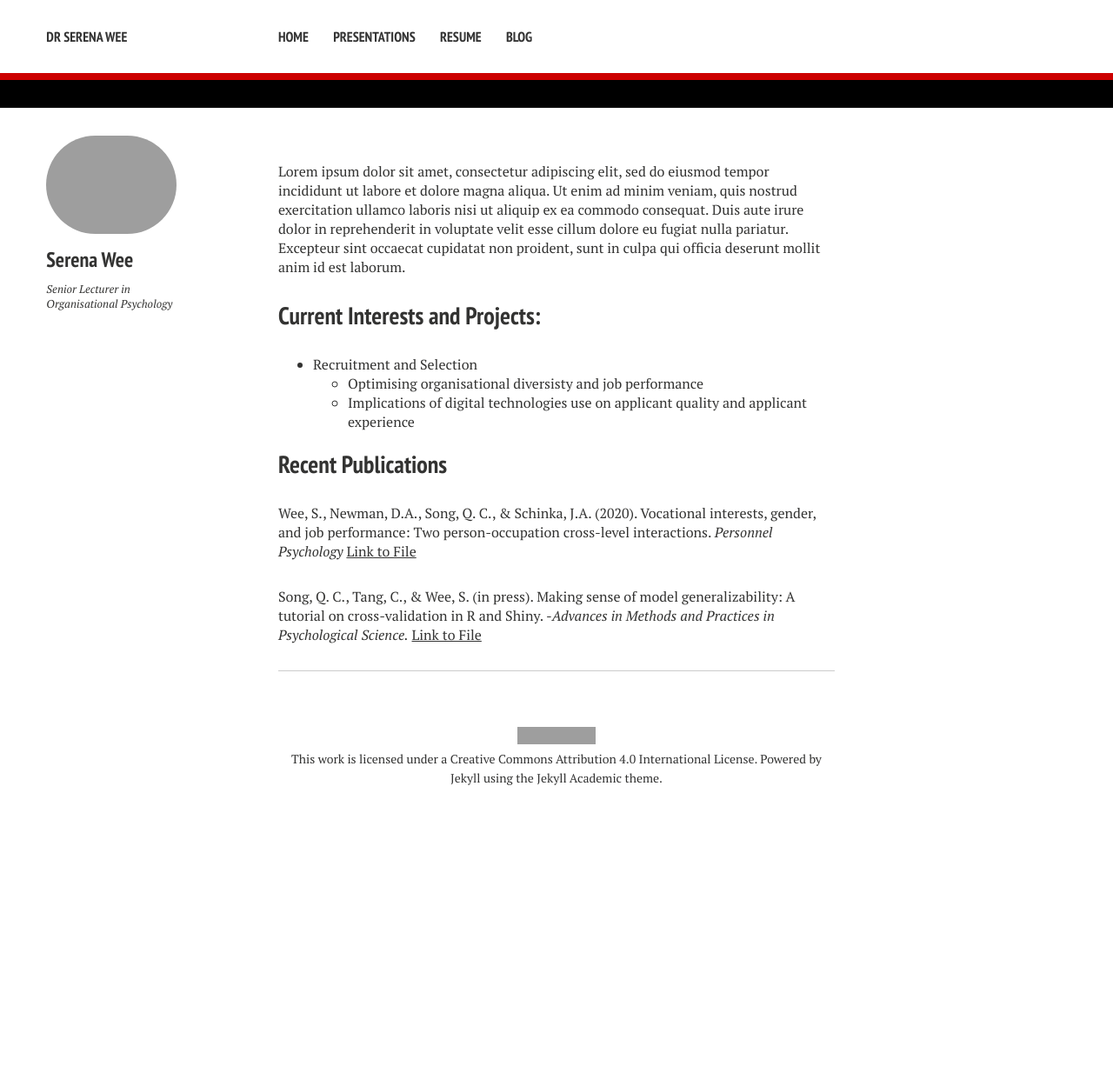
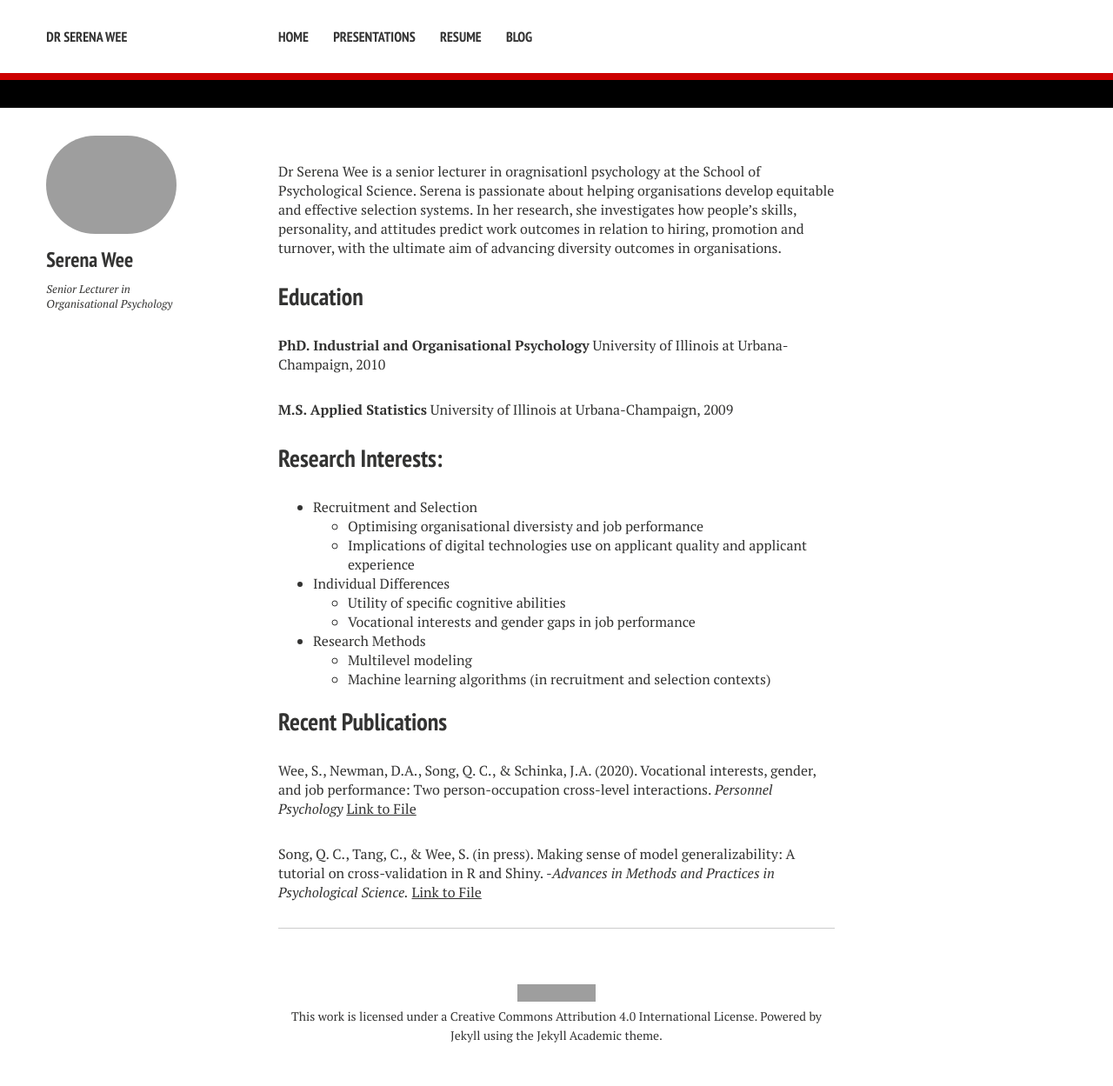
Before and after one commit to serena-wee/serena-wee.github.io, a Jekyll site: the page built from index.md, in a window 1280 px wide. Shown: the whole page at 87% size. Built offline with Jekyll 4.4.1, drawn with Linux system fonts in a browser that asks for light colours; nearby versions of some CDN libraries; before the commit the page ends 953 px from its top, so only the background shows below that; grey boxes are pictures that could not be loaded.

Commit message:
Include education and research interests

```diff
--- a/index.md
+++ b/index.md
@@ -3,13 +3,29 @@ layout: page
 excerpt: "About Me..."
 ---
 
-Lorem ipsum dolor sit amet, consectetur adipiscing elit, sed do eiusmod tempor incididunt ut labore et dolore magna aliqua. Ut enim ad minim veniam, quis nostrud exercitation ullamco laboris nisi ut aliquip ex ea commodo consequat. Duis aute irure dolor in reprehenderit in voluptate velit esse cillum dolore eu fugiat nulla pariatur. Excepteur sint occaecat cupidatat non proident, sunt in culpa qui officia deserunt mollit anim id est laborum.
+Dr Serena Wee is a senior lecturer in oragnisationl psychology at the School of Psychological Science. Serena is passionate about helping organisations develop equitable and effective selection systems. In her research, she investigates how people's skills, personality, and attitudes predict work outcomes in relation to hiring, promotion and turnover, with the ultimate aim of advancing diversity outcomes in organisations.
 
-## Current Interests and Projects:
+## Education
+
+**PhD. Industrial and Organisational Psychology**
+  University of Illinois at Urbana-Champaign, 2010
+
+**M.S. Applied Statistics**
+  University of Illinois at Urbana-Champaign, 2009
+
+
+## Research Interests:
 
 - Recruitment and Selection
   - Optimising organisational diversisty and job performance
   - Implications of digital technologies use on applicant quality and applicant experience
+- Individual Differences
+  - Utility of specific cognitive abilities
+  - Vocational interests and gender gaps in job performance
+- Research Methods
+  - Multilevel modeling
+  - Machine learning algorithms (in recruitment and selection contexts)
+
 
 ## Recent Publications
 
```
